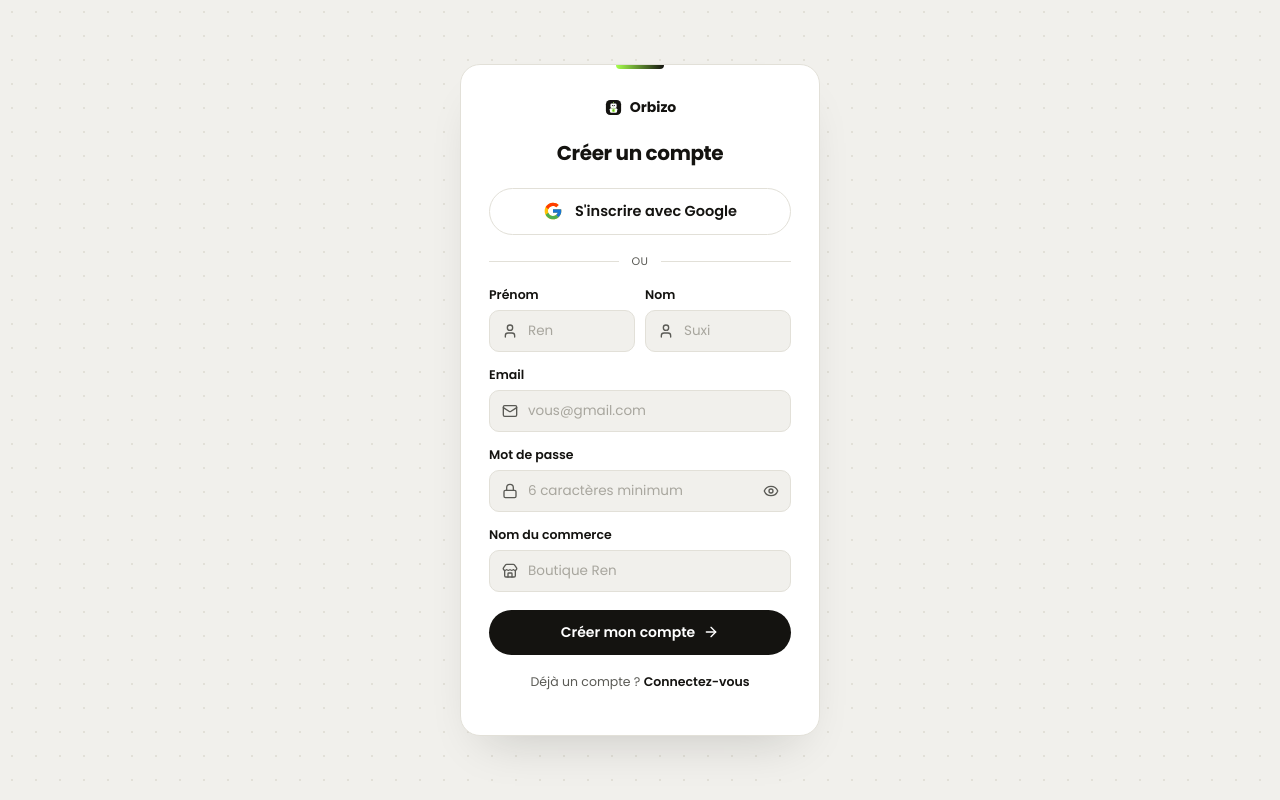
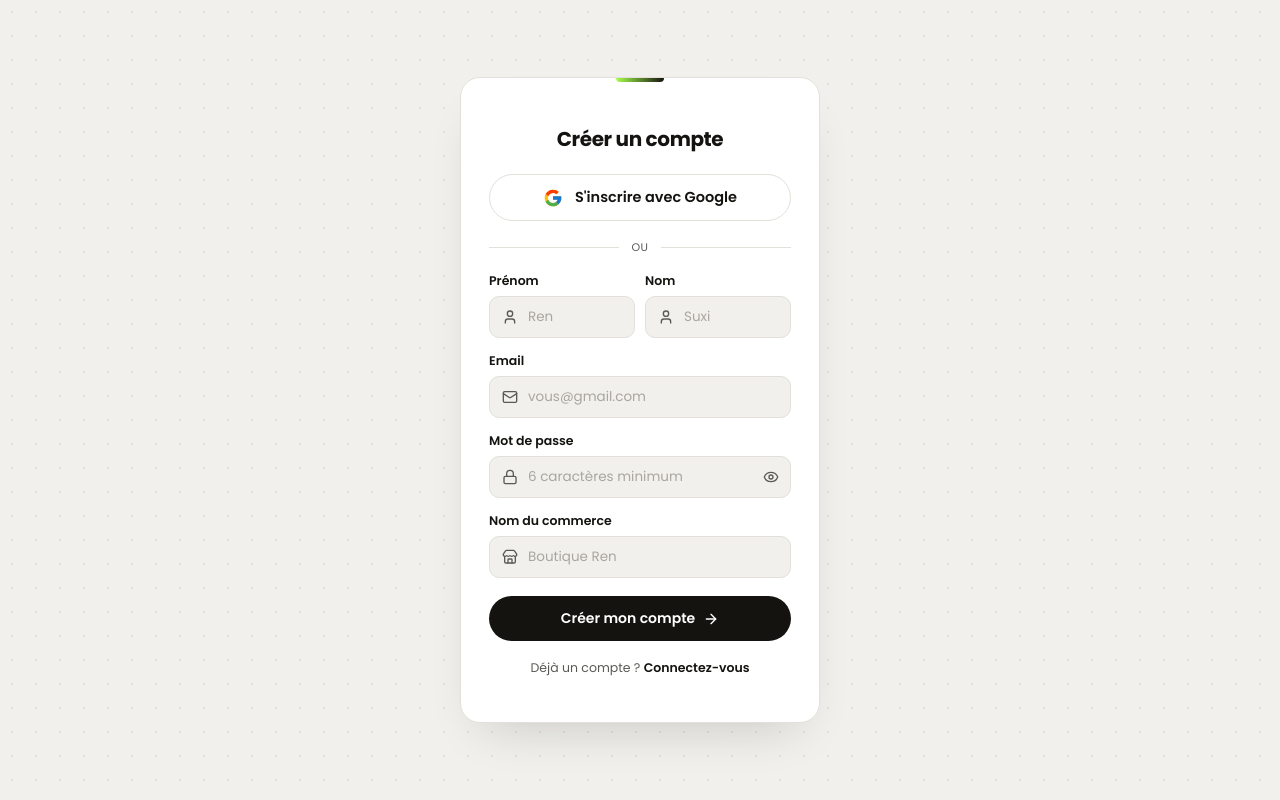
Before and after one commit to ArdennXBT/Monkarnet, a React (Vite) app: page /inscription in a window 1280 px wide. Built offline with nearby package versions, Linux system fonts and the light colour scheme.

Commit message:
modif logo

```diff
--- a/src/Pages/Inscription/Inscription.jsx
+++ b/src/Pages/Inscription/Inscription.jsx
@@ -118,10 +118,7 @@ function Inscription() {
   return (
     <div className="inscription">
       <div className="inscription-card">
-        <span className="inscription-logo">
-          <img src="/logo-orbizo-icon.svg" alt="" className="inscription-logo-icon" />
-          Orbizo
-        </span>
+
         <h1 className="inscription-title">Créer un compte</h1>
         <p className="inscription-subtitle"></p>
 
--- a/src/Pages/Login/Login.jsx
+++ b/src/Pages/Login/Login.jsx
@@ -113,10 +113,6 @@ function Login() {
   return (
     <div className="login">
       <div className="login-card">
-        <span className="login-logo">
-          <img src="/logo-orbizo-icon.svg" alt="" className="login-logo-icon" />
-          Orbizo
-        </span>
 
         <h1 className="login-title">Connexion</h1>
         <p className="login-subtitle">Accédez à votre espace commerçant.</p>
```
